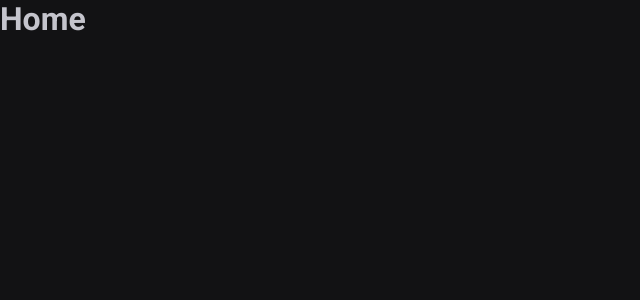
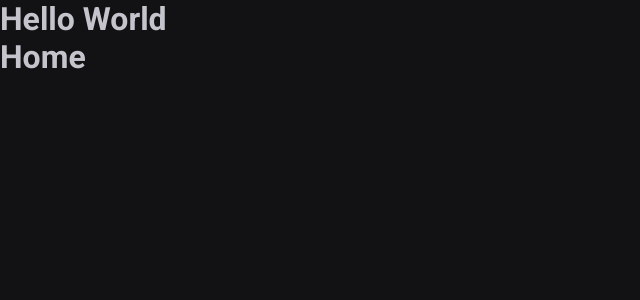
Before and after one commit to ThiLourenco/ignite-timer, a React (Vite) app: page / in a window 1280 px wide. Shown: the top 300 px of the page, without its empty margins (0-640 px from the left). Built offline with nearby package versions, Linux system fonts and the light colour scheme.

Commit message:
feat(pages and routes): adding layout router

```diff
--- a/src/Router.tsx
+++ b/src/Router.tsx
@@ -1,4 +1,5 @@
 import { Routes, Route } from 'react-router-dom'
+import { DefaultLayout } from './layout/DefaultLayout'
 
 import { History } from './pages/History'
 import { Home } from './pages/Home'
@@ -6,8 +7,10 @@ import { Home } from './pages/Home'
 export function Router() {
   return (
     <Routes>
-      <Route path="/" element={<Home />} />
-      <Route path="/history" element={<History />} />
+      <Route path="/" element={<DefaultLayout />}>
+        <Route path="/" element={<Home />} />
+        <Route path="/history" element={<History />} />
+      </Route>
     </Routes>
   )
 }
--- /dev/null
+++ b/src/components/Header.tsx
@@ -0,0 +1,3 @@
+export function Header() {
+  return <h1>Hello World</h1>
+}
--- /dev/null
+++ b/src/layout/DefaultLayout.tsx
@@ -0,0 +1,11 @@
+import { Outlet } from 'react-router-dom'
+import { Header } from '../components/Header'
+
+export function DefaultLayout() {
+  return (
+    <div>
+      <Header />
+      <Outlet />
+    </div>
+  )
+}
--- a/src/pages/History.tsx
+++ b/src/pages/History.tsx
@@ -1,3 +1,7 @@
 export function History() {
-  return <h1> History </h1>
+  return (
+    <div>
+      <h1>History</h1>
+    </div>
+  )
 }
--- a/src/pages/Home.tsx
+++ b/src/pages/Home.tsx
@@ -1,3 +1,7 @@
 export function Home() {
-  return <h1>Home </h1>
+  return (
+    <div>
+      <h1>Home</h1>
+    </div>
+  )
 }
```
Also changed, not shown: src/components/Button.styles.ts (deleted, +0 -31 lines), src/components/Button.tsx (deleted, +0 -9 lines).
